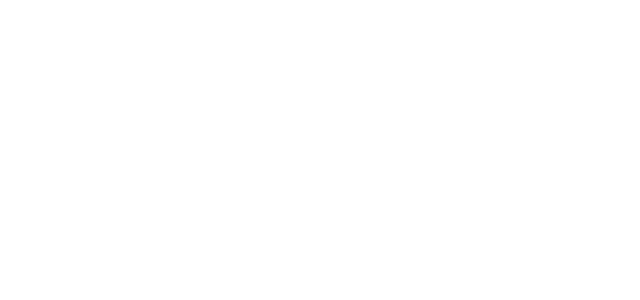
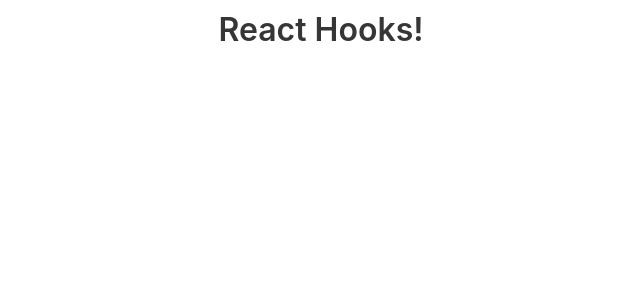
Before and after one commit to crypto-hynd/react-hooks, a React (Create React App) app: page / in a window 1280 px wide. Shown: the top 300 px of the page, without its empty margins (319-959 px from the left). Built offline with nearby package versions, Linux system fonts and the light colour scheme.

Commit message:
Adding bulma.io, creating basic app skelton with bulma and code refactoring

```diff
--- a/src/App.js
+++ b/src/App.js
@@ -2,8 +2,13 @@
 
 function App() {
   return (
-    <div className="App">
-      {/* TODO */}
+    <div className="App content">
+      <div className={'container'}>
+        <div className={'column is-8 is-offset-2'}>
+          <h1>React Hooks!</h1>
+          {/*  Components will go here */}
+        </div>
+      </div>
     </div>
   );
 }
--- a/src/index.css
+++ /dev/null
@@ -1,13 +0,0 @@
-body {
-  margin: 0;
-  font-family: -apple-system, BlinkMacSystemFont, 'Segoe UI', 'Roboto', 'Oxygen',
-    'Ubuntu', 'Cantarell', 'Fira Sans', 'Droid Sans', 'Helvetica Neue',
-    sans-serif;
-  -webkit-font-smoothing: antialiased;
-  -moz-osx-font-smoothing: grayscale;
-}
-
-code {
-  font-family: source-code-pro, Menlo, Monaco, Consolas, 'Courier New',
-    monospace;
-}
--- a/src/index.js
+++ b/src/index.js
@@ -1,6 +1,5 @@
 import React from 'react';
 import ReactDOM from 'react-dom/client';
-import './index.css';
 import App from './App';
 import reportWebVitals from './reportWebVitals';
 import 'bulma/css/bulma.css';
```
